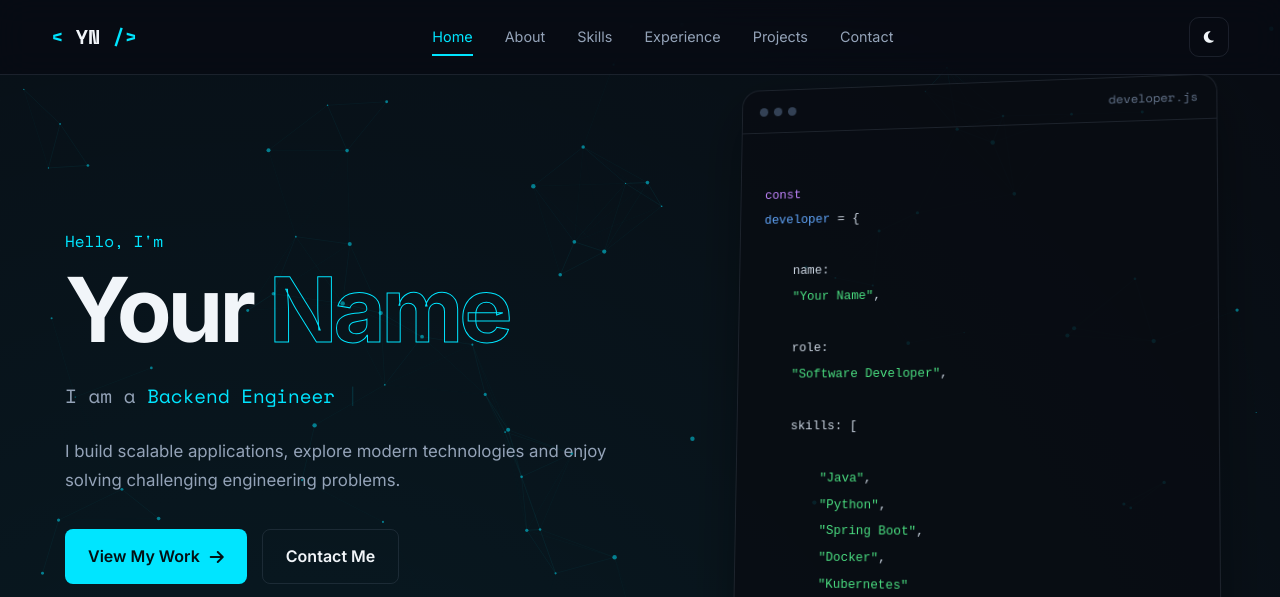
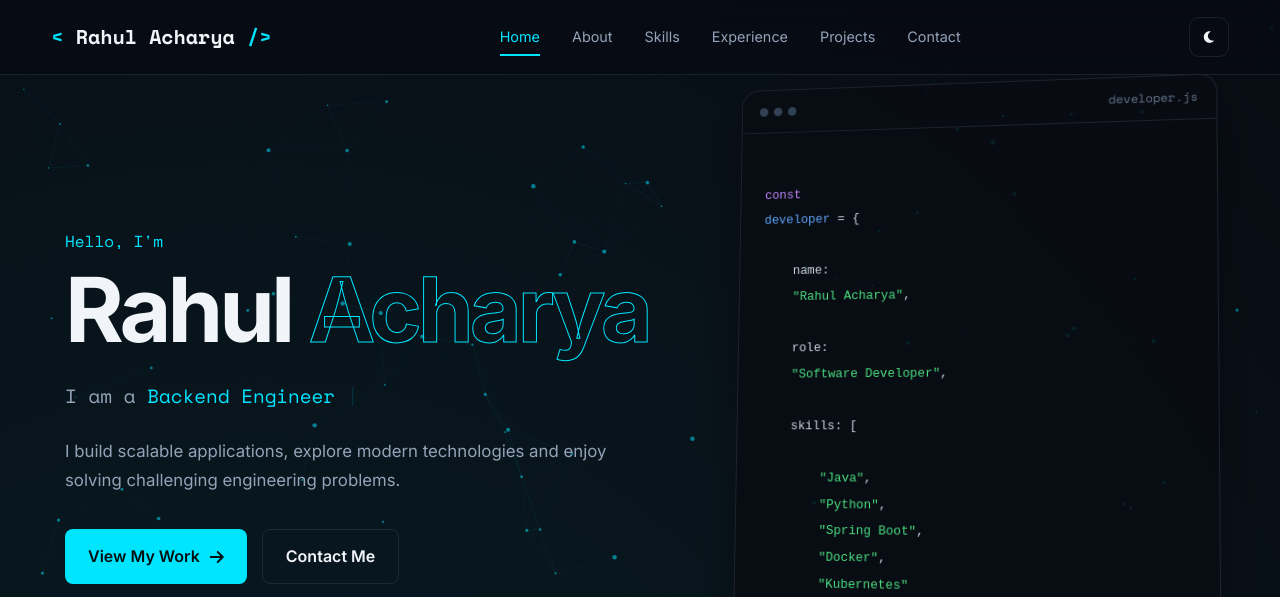
Before and after one commit to Rahul0Master/rahulacharya.github.io, a plain HTML site: page index.html in a window 1280 px wide. Shown: the top 597 px of the page. Drawn offline with nearby package versions, Linux system fonts and the light colour scheme.

Commit message:
Update personal information in index.html

```diff
--- a/index.html
+++ b/index.html
@@ -8,12 +8,12 @@
           content="width=device-width, initial-scale=1.0">
 
     <meta name="description"
-          content="Your Name - Software Developer Portfolio">
+          content="Rahul Acharya - Software Developer Portfolio">
 
     <meta name="author"
-          content="Your Name">
+          content="Rahul Acharya">
 
-    <title>Your Name | Developer Portfolio</title>
+    <title>Rahul Acharya | Developer Portfolio</title>
 
     <link rel="stylesheet"
           href="style.css">
@@ -79,7 +79,7 @@
 
         <a href="#home" class="logo">
             <span>&lt;</span>
-            YN
+            Rahul Acharya
             <span>/&gt;</span>
         </a>
 
@@ -151,7 +151,7 @@
             </p>
 
             <h1>
-                Your <span>Name</span>
+                Rahul <span>Acharya</span>
             </h1>
 
             <div class="typing-container">
@@ -210,7 +210,7 @@
 
                 </a>
 
-                <a href="mailto:your@email.com"
+                <a href="acharyarahul2199@gmail.com"
                    aria-label="Email">
 
                     <i class="fas fa-envelope"></i>
@@ -249,7 +249,7 @@
 <span class="code-blue">developer</span> = {
 
     name:
-    <span class="code-green">"Your Name"</span>,
+    <span class="code-green">"Rahul Acharya"</span>,
 
     role:
     <span class="code-green">"Software Developer"</span>,
@@ -318,7 +318,7 @@
                 <div class="image-wrapper">
 
                     <img src="assets/profile.jpg"
-                         alt="Your Name">
+                         alt="Rahul Acharya">
 
                     <div class="image-border"></div>
 
```
